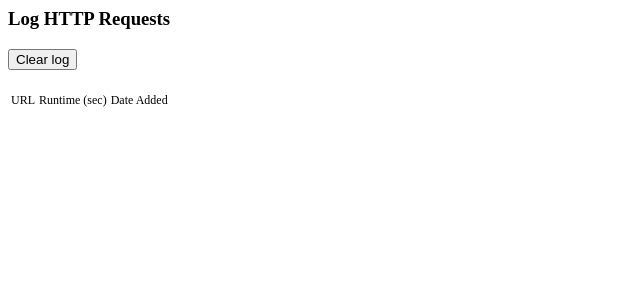
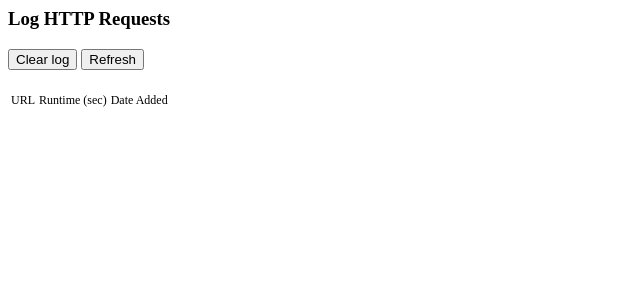
Before and after one commit to FacetWP/log-http-requests, a PHP site: template templates/page-settings.php in a window 1280 px wide. Shown: the top 300 px of the page, without its empty margins (0-640 px from the left). Run offline with PHP 8.4, Linux system fonts and the light colour scheme; the template is opened without the code that fills it, so the values that code supplies are empty.

Commit message:
Added refresh button

```diff
--- a/templates/page-settings.php
+++ b/templates/page-settings.php
@@ -135,6 +135,15 @@ var LHR = {
             }, 'json');
         }
 
+        LHR.clear = function() {
+            $.post(ajaxurl, {
+                'action': 'lhr_clear',
+                '_wpnonce': '<?php echo $nonce; ?>'
+            }, function(data) {
+                $('.lhr-listing tbody').html('');
+            }, 'json');
+        }
+
         $(document).on('click', '.field-url a', function() {
             var id = parseInt($(this).attr('data-id'));
             var data = LHR.response[id];
@@ -142,16 +151,6 @@ var LHR = {
             $('.http-response').text(JSON.stringify(JSON.parse(data.response), null, 2));
             $('.media-modal').show();
             $('.media-modal-backdrop').show();
-        });
-
-        // Clear log
-        $(document).on('click', '.lhr-clear', function() {
-            $.post(ajaxurl, {
-                'action': 'lhr_clear',
-                '_wpnonce': '<?php echo $nonce; ?>'
-            }, function(data) {
-                $('.lhr-listing tbody').html('');
-            }, 'json');
         });
 
         // Page change
@@ -175,7 +174,8 @@ var LHR = {
 <div class="wrap">
     <h3>Log HTTP Requests</h3>
 
-    <button class="button lhr-clear">Clear log</button>
+    <button class="button" onclick="LHR.clear()">Clear log</button>
+    <button class="button" onclick="LHR.refresh()">Refresh</button>
     <div class="lhr-pager"></div>
     <table class="widefat lhr-listing">
         <thead>
```
